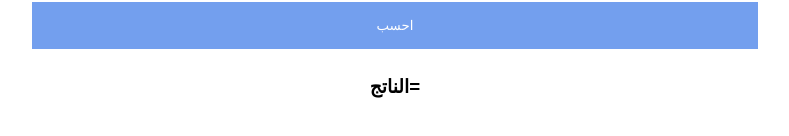
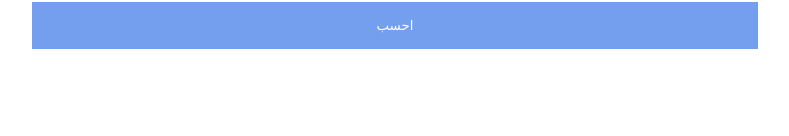
Before and after one commit to lamoboos223/stock-calculator, an Angular app: page / in a window 1280 px wide. Shown: the part 510-646 px from the top of the page, without its empty margins (245-1034 px from the left). Built offline with nearby package versions, Linux system fonts and the light colour scheme.

Commit message:
i hide the text الناتج unless the user calculates the numbers

```diff
--- a/src/app/app.component.html
+++ b/src/app/app.component.html
@@ -24,7 +24,7 @@
                 <div class="form-group d-flex" (click)="calculate()">
                     <button class="registerbtn">احسب</button>
                 </div>
-                <h3>الناتج= {{ result }}</h3>
+                <h3 *ngIf="result">الناتج= {{ result }}</h3>
             </div>
         </div>
     </div>
```
